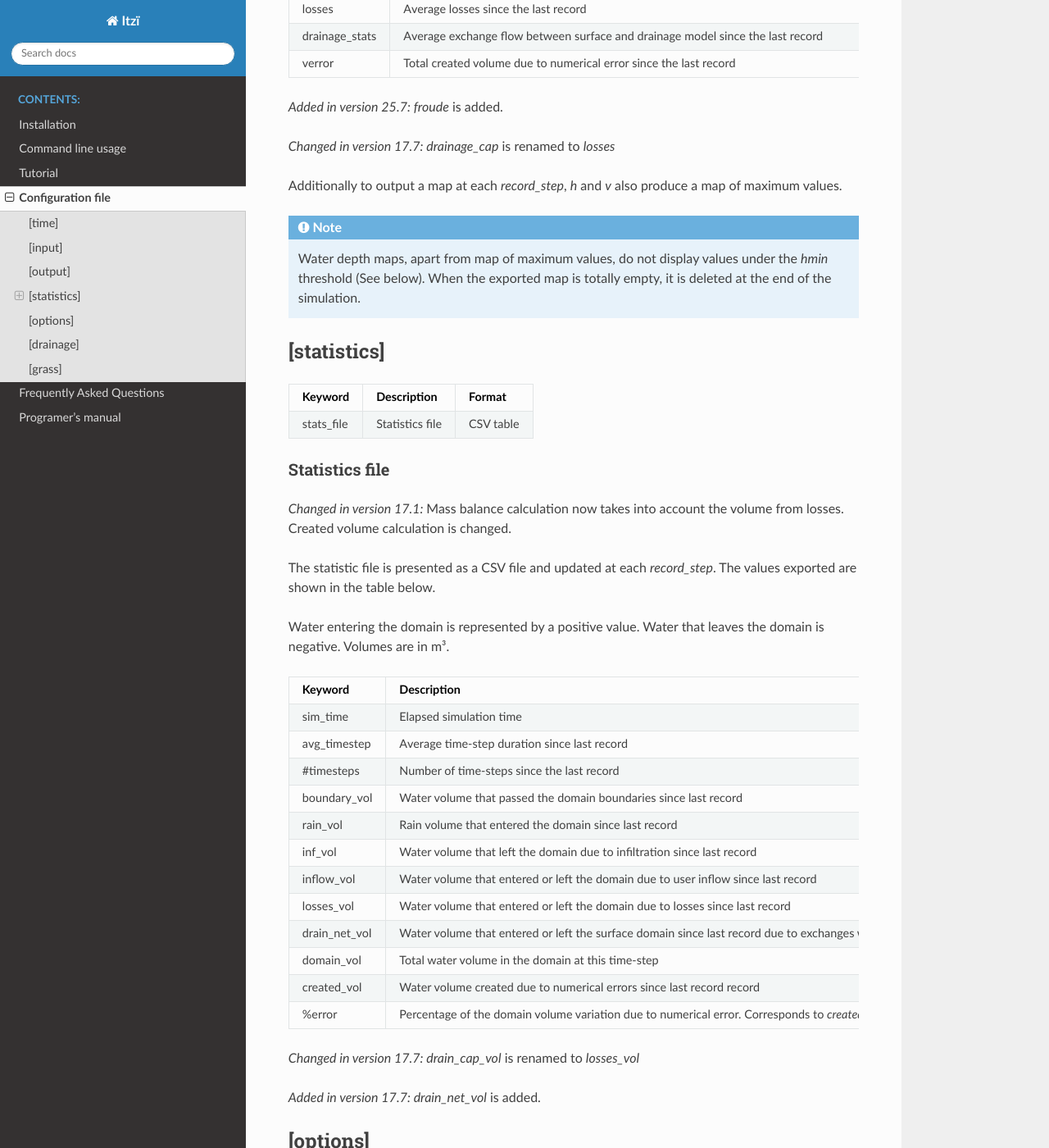
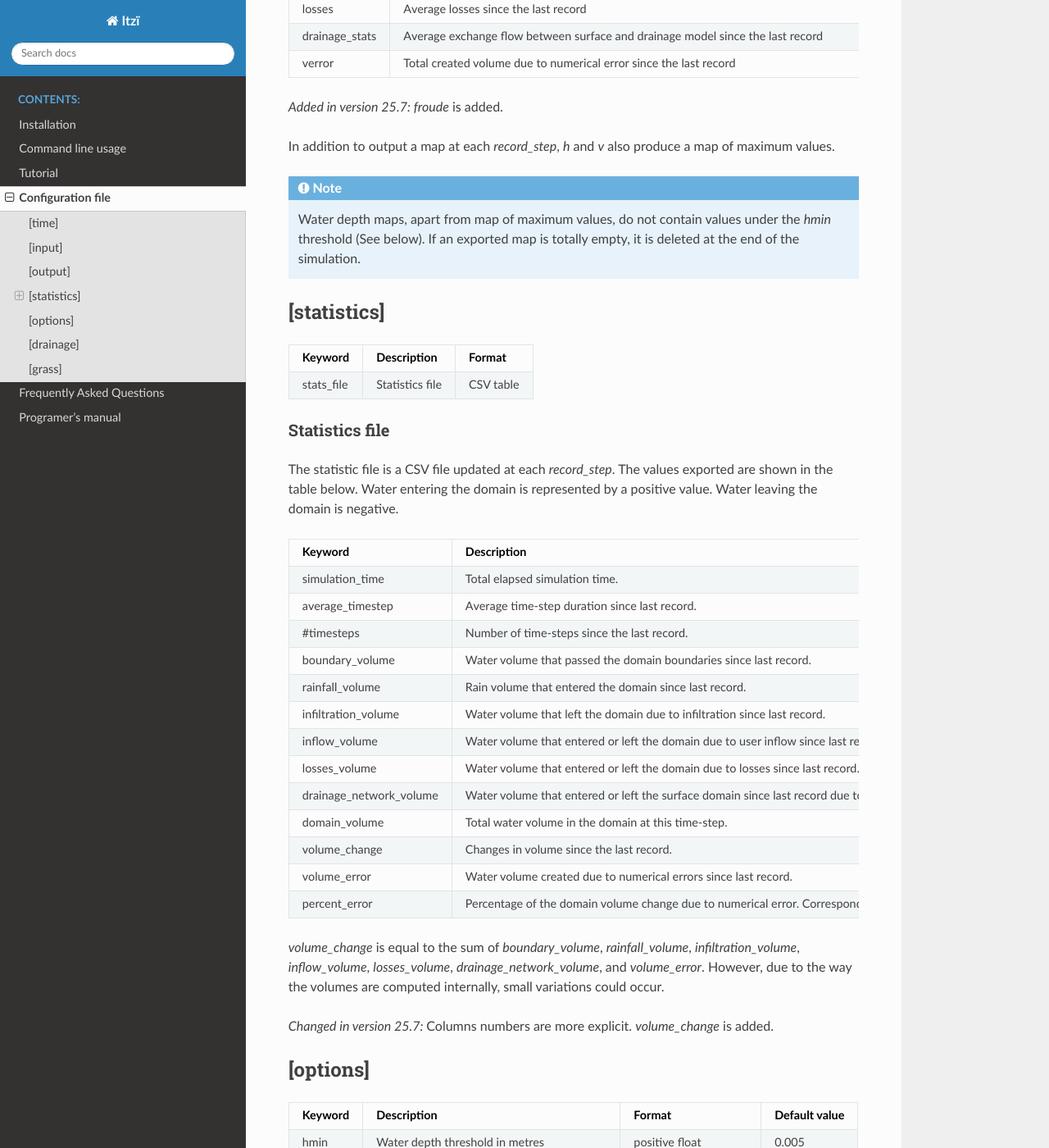
Before and after one commit to ItziModel/itzi, a Sphinx documentation site: the page built from docs/conf_file.rst, in a window 1280 px wide and 1400 px high, scrolled down 2731 px. Shown: the whole window at 82% size. Built offline with Sphinx 7.4.7 and the Read the Docs theme 3.1.0, drawn with Linux system fonts in a browser that asks for light colours.

Commit message:
update documentation

```diff
--- a/docs/conf_file.rst
+++ b/docs/conf_file.rst
@@ -135,7 +135,6 @@ The possible values to be exported are the following:
 |              | last record                                             |        |
 +--------------+---------------------------------------------------------+--------+
 | infiltration | Infiltration rate. Average since the last record        | mm/h   |
-|              |                                                         |        |
 +--------------+---------------------------------------------------------+--------+
 | rainfall     | Rainfall rate. Average since the last record            | mm/h   |
 +--------------+---------------------------------------------------------+--------+
@@ -154,15 +153,12 @@ The possible values to be exported are the following:
 .. versionadded:: 25.7
     *froude* is added.
 
-.. versionchanged:: 17.7
-    *drainage_cap* is renamed to *losses*
-
-Additionally to output a map at each *record\_step*, *h* and *v* also
+In addition to output a map at each *record\_step*, *h* and *v* also
 produce a map of maximum values.
 
 .. note:: Water depth maps, apart from map of maximum values,
-    do not display values under the *hmin* threshold (See below).
-    When the exported map is totally empty, it is deleted at the end of the simulation.
+    do not contain values under the *hmin* threshold (See below).
+    If an exported map is totally empty, it is deleted at the end of the simulation.
 
 [statistics]
 ------------
@@ -175,57 +171,51 @@ produce a map of maximum values.
 
 Statistics file
 ^^^^^^^^^^^^^^^
-.. versionchanged:: 17.1
-    Mass balance calculation now takes into account the volume from losses.
-    Created volume calculation is changed.
+The statistic file is a CSV file updated at each *record_step*.
+The values exported are shown in the table below.
+Water entering the domain is represented by a positive value.
+Water leaving the domain is negative.
 
-The statistic file is presented as a CSV file and updated at each *record_step*.
-The values exported are shown in the table below.
++-------------------------+------------------------------------------------------------------+--------+
+| Keyword                 | Description                                                      | Unit   |
++=========================+==================================================================+========+
+| simulation\_time        | Total elapsed simulation time.                                   | time   |
++-------------------------+------------------------------------------------------------------+--------+
+| average\_timestep       | Average time-step duration since last record.                    | s      |
++-------------------------+------------------------------------------------------------------+--------+
+| #timesteps              | Number of time-steps since the last record.                      | none   |
++-------------------------+------------------------------------------------------------------+--------+
+| boundary\_volume        | Water volume that passed the domain boundaries since last record.| m³     |
++-------------------------+------------------------------------------------------------------+--------+
+| rainfall\_volume        | Rain volume that entered the domain since last record.           | m³     |
++-------------------------+------------------------------------------------------------------+--------+
+| infiltration\_volume    | Water volume that left the domain due to infiltration since      | m³     |
+|                         | last record.                                                     |        |
++-------------------------+------------------------------------------------------------------+--------+
+| inflow\_volume          | Water volume that entered or left the domain due to user         | m³     |
+|                         | inflow since last record.                                        |        |
++-------------------------+------------------------------------------------------------------+--------+
+| losses\_volume          | Water volume that entered or left the domain due to              | m³     |
+|                         | losses since last record.                                        |        |
++-------------------------+------------------------------------------------------------------+--------+
+| drainage_network_volume | Water volume that entered or left the surface domain since       | m³     |
+|                         | last record due to exchanges with the drainage network.          |        |
++-------------------------+------------------------------------------------------------------+--------+
+| domain\_volume          | Total water volume in the domain at this time-step.              | m³     |
++-------------------------+------------------------------------------------------------------+--------+
+| volume\_change          | Changes in volume since the last record.                         | m³     |
++-------------------------+------------------------------------------------------------------+--------+
+| volume\_error           | Water volume created due to numerical errors since last record.  | m³     |
++-------------------------+------------------------------------------------------------------+--------+
+| percent_error           | Percentage of the domain volume change due to numerical          | %      |
+|                         | error. Corresponds to *volume\_error* / *volume\_change* \* 100  |        |
++-------------------------+------------------------------------------------------------------+--------+
 
-Water entering the domain is represented by a positive value.
-Water that leaves the domain is negative.
-Volumes are in m³.
+*volume\_change* is equal to the sum of *boundary\_volume*, *rainfall\_volume*, *infiltration\_volume*, *inflow_volume*, *losses\_volume*, *drainage\_network_volume*, and *volume\_error*.
+However, due to the way the volumes are computed internally, small variations could occur.
 
-+-----------------+------------------------------------------------------------------+
-| Keyword         | Description                                                      |
-+=================+==================================================================+
-| sim\_time       | Elapsed simulation time                                          |
-+-----------------+------------------------------------------------------------------+
-| avg\_timestep   | Average time-step duration since last record                     |
-+-----------------+------------------------------------------------------------------+
-| #timesteps      | Number of time-steps since the last record                       |
-+-----------------+------------------------------------------------------------------+
-| boundary\_vol   | Water volume that passed the domain boundaries since last record |
-+-----------------+------------------------------------------------------------------+
-| rain\_vol       | Rain volume that entered the domain since last record            |
-+-----------------+------------------------------------------------------------------+
-| inf\_vol        | Water volume that left the domain due to infiltration since      |
-|                 | last record                                                      |
-+-----------------+------------------------------------------------------------------+
-| inflow\_vol     | Water volume that entered or left the domain due to user         |
-|                 | inflow since last record                                         |
-+-----------------+------------------------------------------------------------------+
-| losses\_vol     | Water volume that entered or left the domain due to              |
-|                 | losses since last record                                         |
-+-----------------+------------------------------------------------------------------+
-| drain\_net\_vol | Water volume that entered or left the surface domain since       |
-|                 | last record due to exchanges with the drainage network           |
-+-----------------+------------------------------------------------------------------+
-| domain\_vol     | Total water volume in the domain at this time-step               |
-+-----------------+------------------------------------------------------------------+
-| created\_vol    | Water volume created due to numerical errors since last record   |
-|                 | record                                                           |
-+-----------------+------------------------------------------------------------------+
-| %error          | Percentage of the domain volume variation due to numerical       |
-|                 | error. Corresponds to *created\_vol* / (*domain\_vol* -          |
-|                 | *old\_domain\_vol*) \* 100                                       |
-+-----------------+------------------------------------------------------------------+
-
-.. versionchanged:: 17.7
-    *drain_cap_vol* is renamed to *losses_vol*
-
-.. versionadded:: 17.7
-    *drain_net_vol* is added.
+.. versionchanged:: 25.7
+    Columns numbers are more explicit. *volume_change* is added.
 
 
 [options]
--- a/docs/prog_manual.rst
+++ b/docs/prog_manual.rst
@@ -92,7 +92,7 @@ The documentation is written in reStructuredText and is built with Sphinx.
 It is located in the *docs* directory.
 It is automatically built and published on `readthedocs <https://itzi.readthedocs.io>`__.
 To build the documentation locally, you first need to install sphinx, along with sphinx-argparse and sphinx_rtd_theme.
-Then you can build the documentation locally:
+You can then build the documentation locally:
 
 .. code:: sh
 
```
Also changed, not shown: docs/installation.rst (+6 -2 lines).
